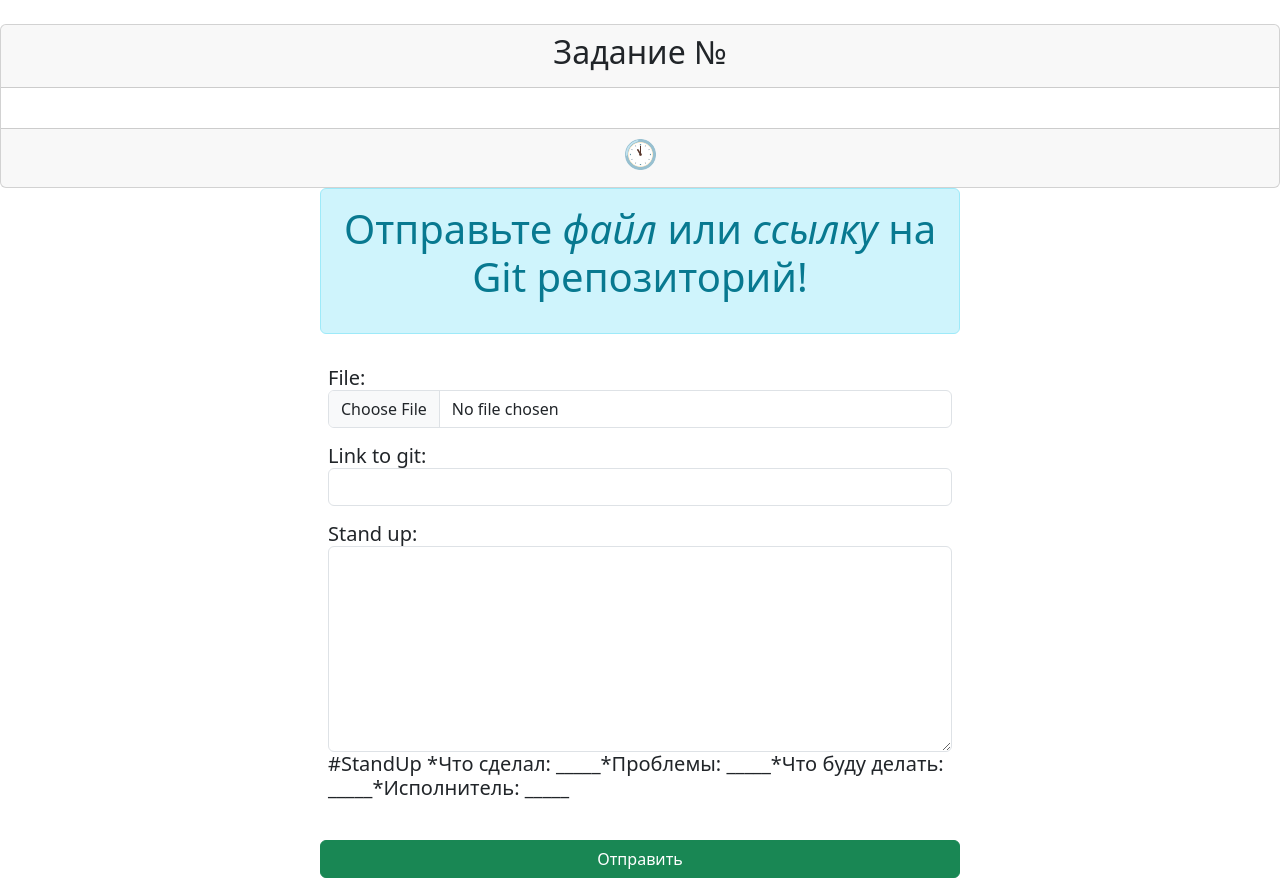
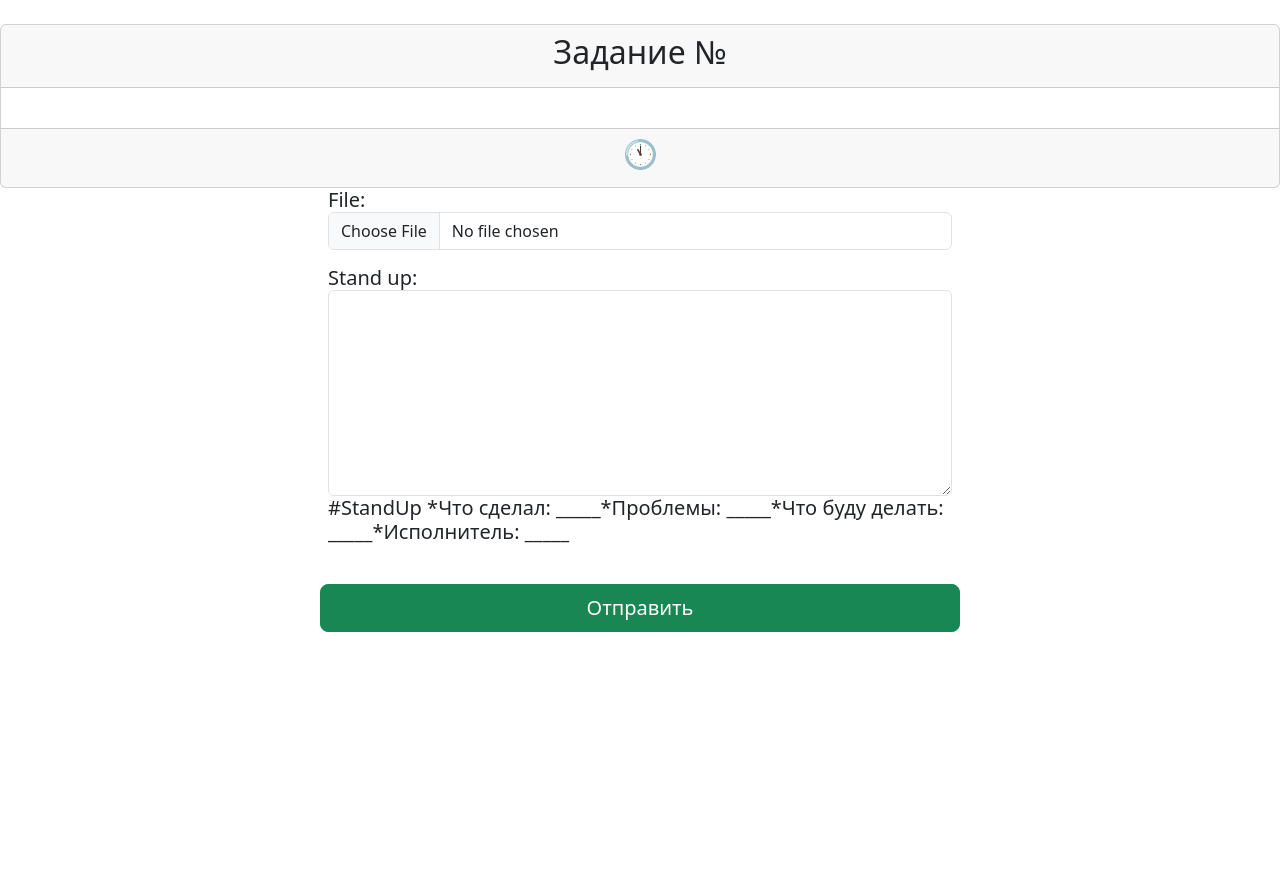
Before and after one commit to nurlan5t/gthomeworks, a Django app: template tasks/templates/tasks/task_detail.html in a window 1280 px wide. Shown: the part 56-934 px from the top of the page. After the commit the page ends 688 px from the top, so only its background shows below. Run offline with Django 4.2, Linux system fonts and the light colour scheme; the template is opened without the code that fills it: values that come from a table or form of the project are taken from there, others are empty; some libraries are stand-ins or nearby versions.

Commit message:
delete link to git, send HW button bigger

```diff
--- a/tasks/forms.py
+++ b/tasks/forms.py
@@ -5,7 +5,7 @@ from tasks.models import Homework
 
 class CreateHomeworkForm(forms.ModelForm):
     file = forms.FileField(
-        required=False,
+        required=True,
         validators=[
             FileExtensionValidator(['py']),
             # RegexValidator(
@@ -17,7 +17,7 @@ class CreateHomeworkForm(forms.ModelForm):
         widget=forms.FileInput(attrs={'class': 'form-control'}),
         # help_text='Название файла должно быть строго по шаблону, например: Azamat_30-1_hw1
     )
-    link_to_git = forms.URLField(required=False, widget=forms.URLInput(attrs={'class': 'form-control'}))
+    # link_to_git = forms.URLField(required=False, widget=forms.URLInput(attrs={'class': 'form-control'}))
     stand_up = forms.CharField(
         widget=forms.Textarea(attrs={'class': 'form-control', 'rows': 8}),
         min_length=120,
@@ -30,4 +30,5 @@ class CreateHomeworkForm(forms.ModelForm):
 
     class Meta:
         model = Homework
-        fields = ('file', 'link_to_git', 'stand_up')
+        fields = ('file', 'stand_up')
+        # fields = ('file', 'link_to_git', 'stand_up')
--- a/tasks/models.py
+++ b/tasks/models.py
@@ -48,6 +48,7 @@ class Homework(models.Model):
     is_checked = models.BooleanField(default=False, blank=True)
 
     def save(self, *args, **kwargs):
+        # self.file.name = f'{self.student.get_full_name()}_{self.student.band.group_number}_HW{self.task.number}.py'
         if self.is_checked:
             if self.student.email:
                 send_mail(
--- a/tasks/templates/tasks/homeworks.html
+++ b/tasks/templates/tasks/homeworks.html
@@ -19,7 +19,7 @@
                 {% if not homework.is_checked %}
                     <div class="card-body">
                       <p>{{ homework.file }}</p>
-                      <p>{{ homework.link_to_git}}</p>
+                      <!--<p>{{ homework.link_to_git}}</p>-->
                         <h4 class="text-start">Stand Up:</h4>
                             <p>{{ homework.stand_up }}</p>
                     </div>
--- a/tasks/templates/tasks/task_detail.html
+++ b/tasks/templates/tasks/task_detail.html
@@ -19,12 +19,12 @@
     <div class="form-group d-flex justify-content-center">
         <form class="row g-3 needs-validation w-50" enctype="multipart/form-data" method="post">
             <br>
-            <div class="alert alert-info" role="alert">
-                <p class="text-center display-6"><strong>Отправьте <i>файл</i> или <i>ссылку</i> на Git репозиторий!</strong></p>
-            </div>
+            <!--<div class="alert alert-info" role="alert">-->
+            <!--    <p class="text-center display-6"><strong>Отправьте <i>файл</i> или <i>ссылку</i> на Git репозиторий!</strong></p>-->
+            <!--</div>-->
             {% csrf_token %}
             <h5>{{ homework_form.as_p }}</h5>
-            <button type="submit" class="btn btn-success w-100">Отправить</button>
+            <button type="submit" class="btn btn-lg btn-success w-100">Отправить</button>
         </form>
     </div>
 
```
